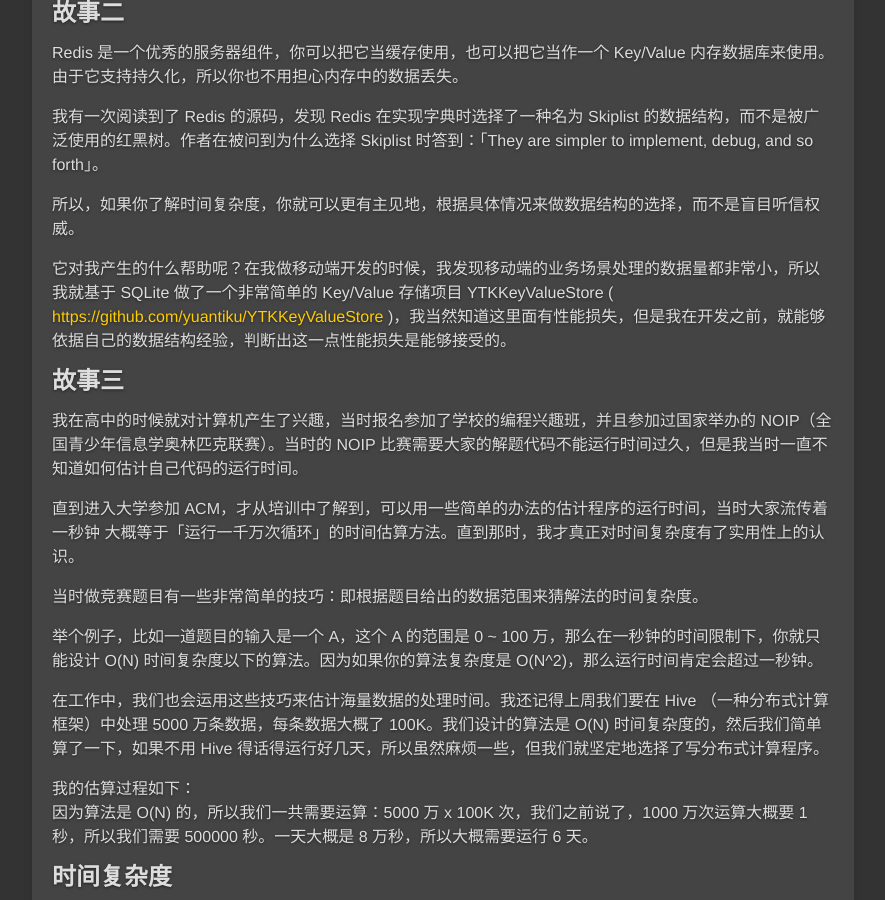
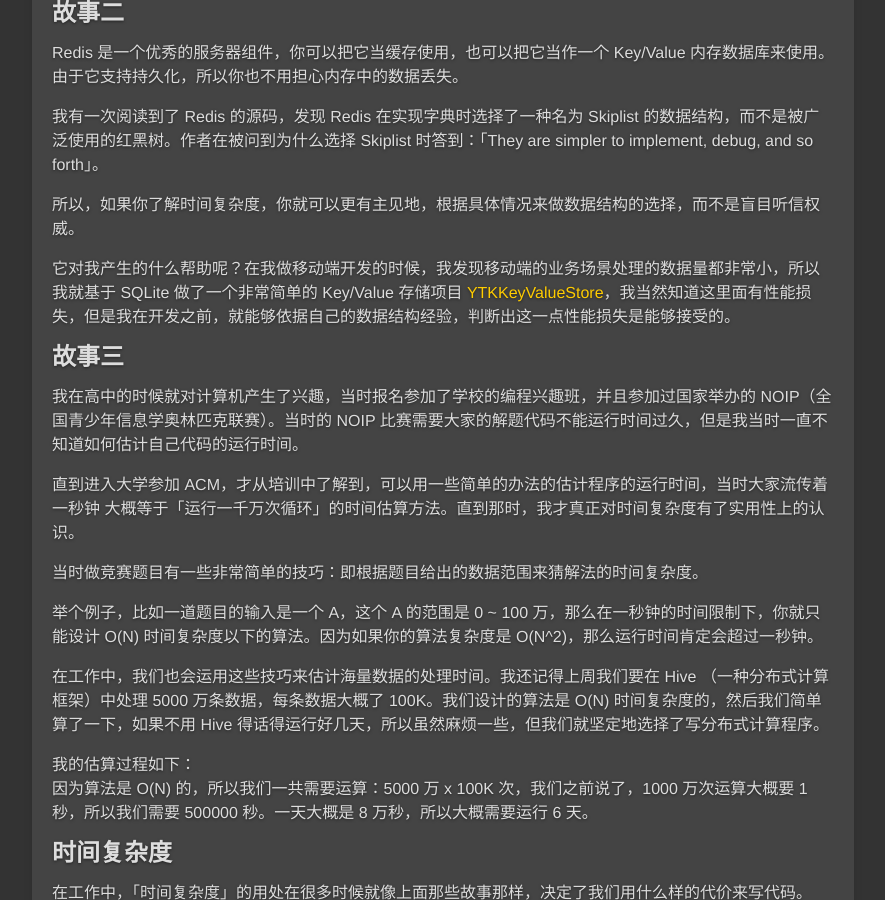
Before and after one commit to jinghuizhai/blog, a Jekyll site: the page built from _posts/2015-12-18-time-complexity.md, in a window 1280 px wide and 900 px high, scrolled down 1130 px. Shown: the whole window, without its empty margins (129-1014 px from the left). Built offline with Jekyll 4.4.1, drawn with Linux system fonts in a browser that asks for light colours; some of the changed lines change nothing that is shown.

Commit message:
modify some charset

```diff
--- a/_posts/2015-12-18-time-complexity.md
+++ b/_posts/2015-12-18-time-complexity.md
@@ -28,8 +28,7 @@ title: '时间复杂度'
 <p>Redis 是一个优秀的服务器组件，你可以把它当缓存使用，也可以把它当作一个 Key/Value 内存数据库来使用。由于它支持持久化，所以你也不用担心内存中的数据丢失。</p>
 <p>我有一次阅读到了 Redis 的源码，发现 Redis 在实现字典时选择了一种名为 Skiplist 的数据结构，而不是被广泛使用的红黑树。作者在被问到为什么选择 Skiplist 时答到：「They are simpler to implement, debug, and so forth」。</p>
 <p>所以，如果你了解时间复杂度，你就可以更有主见地，根据具体情况来做数据结构的选择，而不是盲目听信权威。</p>
-<p>它对我产生的什么帮助呢？在我做移动端开发的时候，我发现移动端的业务场景处理的数据量都非常小，所以我就基于 SQLite 做了一个非常简单的 Key/Value 存储项目 YTKKeyValueStore ( <a>https://github.com/yuantiku/YTKKeyValueStore</a>
- )，我当然知道这里面有性能损失，但是我在开发之前，就能够依据自己的数据结构经验，判断出这一点性能损失是能够接受的。</p>
+<p>它对我产生的什么帮助呢？在我做移动端开发的时候，我发现移动端的业务场景处理的数据量都非常小，所以我就基于 SQLite 做了一个非常简单的 Key/Value 存储项目 <a href="https://github.com/yuantiku/YTKKeyValueStore">YTKKeyValueStore</a>，我当然知道这里面有性能损失，但是我在开发之前，就能够依据自己的数据结构经验，判断出这一点性能损失是能够接受的。</p>
 <h2 >故事三</h2>
 <p>我在高中的时候就对计算机产生了兴趣，当时报名参加了学校的编程兴趣班，并且参加过国家举办的 NOIP（全国青少年信息学奥林匹克联赛）。当时的 NOIP 比赛需要大家的解题代码不能运行时间过久，但是我当时一直不知道如何估计自己代码的运行时间。</p>
 <p>直到进入大学参加 ACM，才从培训中了解到，可以用一些简单的办法的估计程序的运行时间，当时大家流传着一秒钟 大概等于「运行一千万次循环」的时间估算方法。直到那时，我才真正对时间复杂度有了实用性上的认识。</p>
@@ -107,3 +106,4 @@ int binary_search(int A[], int key, int imin, int imax)
 <p>当然，对于大部分人，在 99% 的工作时间内，我们只是做做 iOS 的 UI 界面、处理一些业务逻辑、发一些网络请求、存一些数据到 SQLite 中。或许一年之中，用得上这些知识的只有一、两天时间。</p>
 <p>但是，这某种程度上就决定了一个程序员的层次和水平，你觉得呢？<br  /><br  />全文完。<br  /></p>
 <hr  />
+<a href="http://mp.weixin.qq.com/s?__biz=MjM5NTIyNTUyMQ==&mid=420893082&idx=1&sn=a89faf1e77b3501dd107dd2a28a41c20&scene=0">原文链接</a>感谢：唐巧。
```
